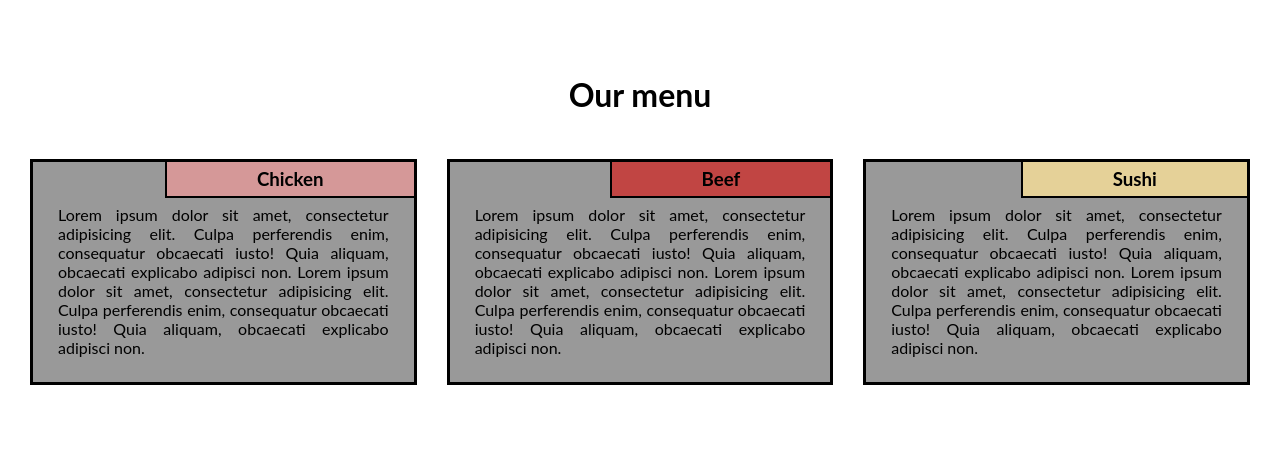
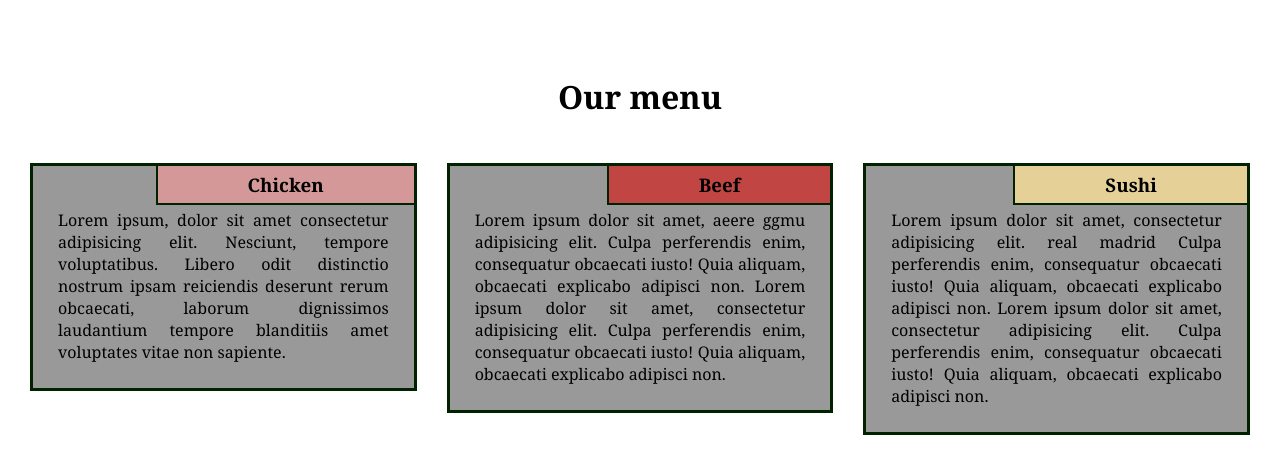
Before and after one commit to jatto-jones/coursera-test, a plain HTML site: page jatt/index.html in a window 1280 px wide. Drawn offline with Linux system fonts and the light colour scheme.

Commit message:
my solotion

```diff
--- a/jatt/css/style.css
+++ b/jatt/css/style.css
@@ -6,7 +6,7 @@
   }
 
   body{
-    font-family: 'Lato', sans-serif;
+    font-family: Georgia, 'Times New Roman', Times, serif;
   }
 
   .row{
@@ -30,7 +30,7 @@
     background-color:#999999;
     margin: 15px;
     padding: 25px;
-    border: 3px solid #000;
+    border: 3px solid #020;
   }
 
   .item p{
@@ -45,8 +45,8 @@
     right: 0px;
     background: green;
     padding: 6px 90px;
-    border-left: 2px solid #000;
-    border-bottom: 2px solid #000;
+    border-left: 2px solid #020;
+    border-bottom: 2px solid #020;
   }
 
   #title-one {
--- a/jatt/index.html
+++ b/jatt/index.html
@@ -3,7 +3,7 @@
 <head>
 	<meta charset="utf-8">
 	<meta name="viewport" content="width=device-width, initial-scale=1">
-	<title>My Responsive Layout</title>
+	<title>Module 2 assignment</title>
 	<link href="css/style.css" rel="stylesheet" type="text/css">
 </head>
 <body>
@@ -17,7 +17,7 @@
 				<h3>Chicken</h3>
 			  </div>
 			  <p>
-				Lorem ipsum dolor sit amet, consectetur adipisicing elit. Culpa perferendis enim, consequatur obcaecati iusto! Quia aliquam, obcaecati explicabo adipisci non. Lorem ipsum dolor sit amet, consectetur adipisicing elit. Culpa perferendis enim, consequatur obcaecati iusto! Quia aliquam, obcaecati explicabo adipisci non.
+				Lorem ipsum, dolor sit amet consectetur adipisicing elit. Nesciunt, tempore voluptatibus. Libero odit distinctio nostrum ipsam reiciendis deserunt rerum obcaecati, laborum dignissimos laudantium tempore blanditiis amet voluptates vitae non sapiente.
 			  </p>
         </div>
       </div>
@@ -27,7 +27,7 @@
           <h3>Beef</h3>
         </div>
         <p>
-          Lorem ipsum dolor sit amet, consectetur adipisicing elit. Culpa perferendis enim, consequatur obcaecati iusto! Quia aliquam, obcaecati explicabo adipisci non. Lorem ipsum dolor sit amet, consectetur adipisicing elit. Culpa perferendis enim, consequatur obcaecati iusto! Quia aliquam, obcaecati explicabo adipisci non.
+          Lorem ipsum dolor sit amet, aeere ggmu adipisicing elit. Culpa perferendis enim, consequatur obcaecati iusto! Quia aliquam, obcaecati explicabo adipisci non. Lorem ipsum dolor sit amet, consectetur adipisicing elit. Culpa perferendis enim, consequatur obcaecati iusto! Quia aliquam, obcaecati explicabo adipisci non.
         </p>
       </div>
     </div>
@@ -37,7 +37,7 @@
         <h3>Sushi</h3>
       </div>
       <p>
-        Lorem ipsum dolor sit amet, consectetur adipisicing elit. Culpa perferendis enim, consequatur obcaecati iusto! Quia aliquam, obcaecati explicabo adipisci non. Lorem ipsum dolor sit amet, consectetur adipisicing elit. Culpa perferendis enim, consequatur obcaecati iusto! Quia aliquam, obcaecati explicabo adipisci non.
+        Lorem ipsum dolor sit amet, consectetur adipisicing elit. real madrid Culpa perferendis enim, consequatur obcaecati iusto! Quia aliquam, obcaecati explicabo adipisci non. Lorem ipsum dolor sit amet, consectetur adipisicing elit. Culpa perferendis enim, consequatur obcaecati iusto! Quia aliquam, obcaecati explicabo adipisci non.
       </p>
     </div>
   </div>
```
